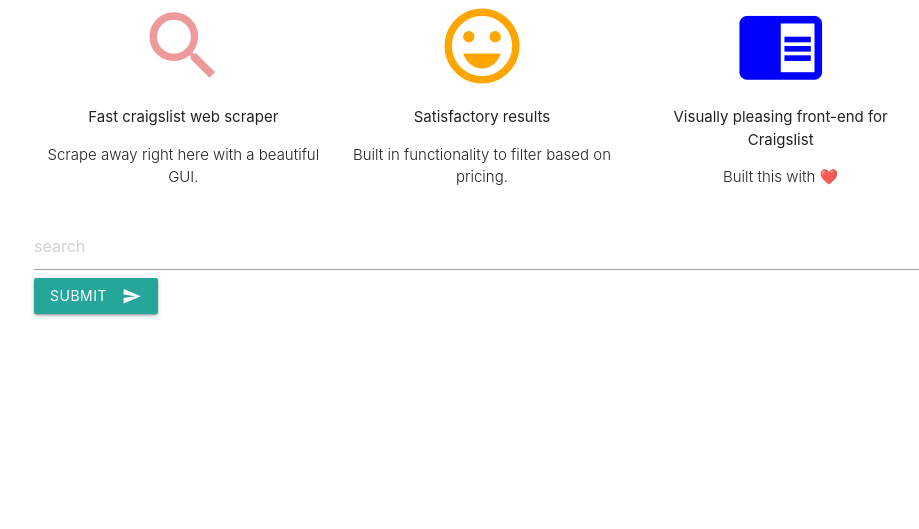
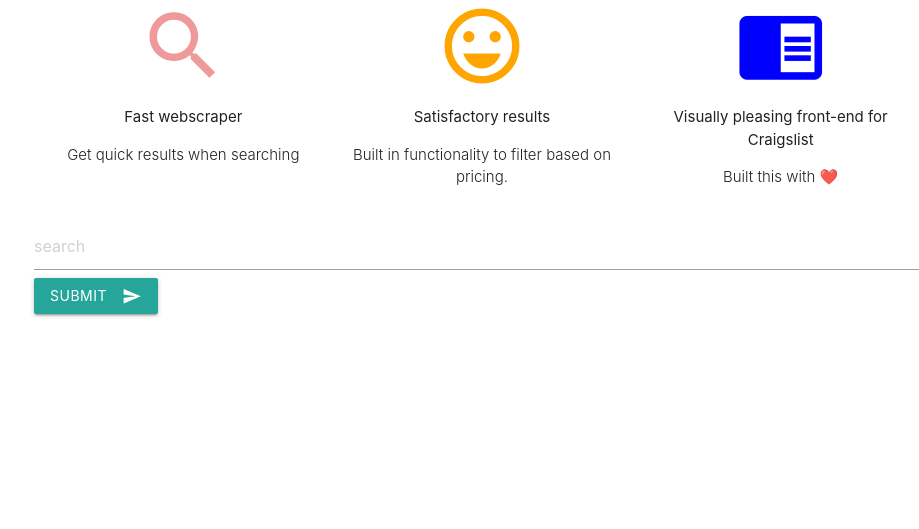
Before and after one commit to njch5/Sea-Listings, a Django app: page / in a window 1280 px wide. Shown: the part 779-1308 px from the top of the page, without its empty margins (158-1077 px from the left). Run offline with Django 3.2, Linux system fonts and the light colour scheme; some libraries are stand-ins or nearby versions.

Commit message:
Add text

```diff
--- a/sea_listings/templates/base.html
+++ b/sea_listings/templates/base.html
@@ -34,8 +34,8 @@
             <!-- Promo Content 1 goes here -->
             <div class="center">
                 <i class="large material-icons" style="color: #ef9a9a">search</i>
-                <p>Fast craigslist web scraper</p>
-                <p class="light center">Scrape away right here with a beautiful GUI.</p>
+                <p>Fast webscraper</p>
+                <p class="light center">Get quick results when searching</p>
             </div>
         </div>
 
```
